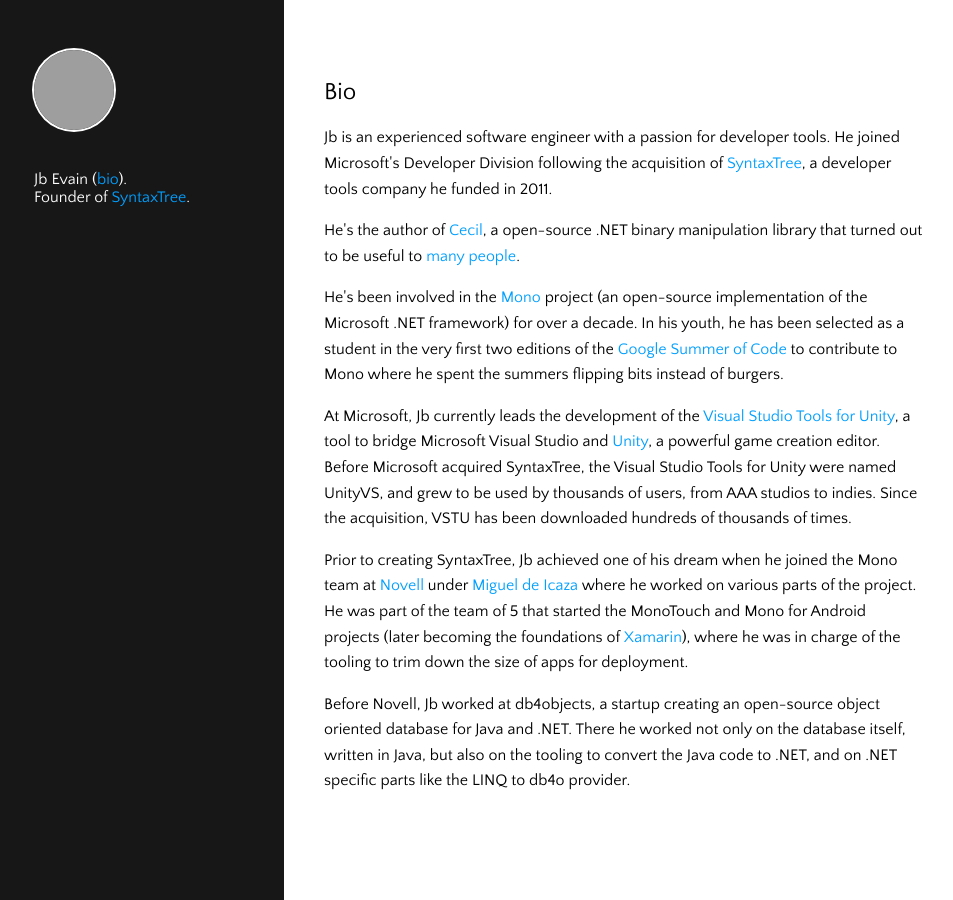
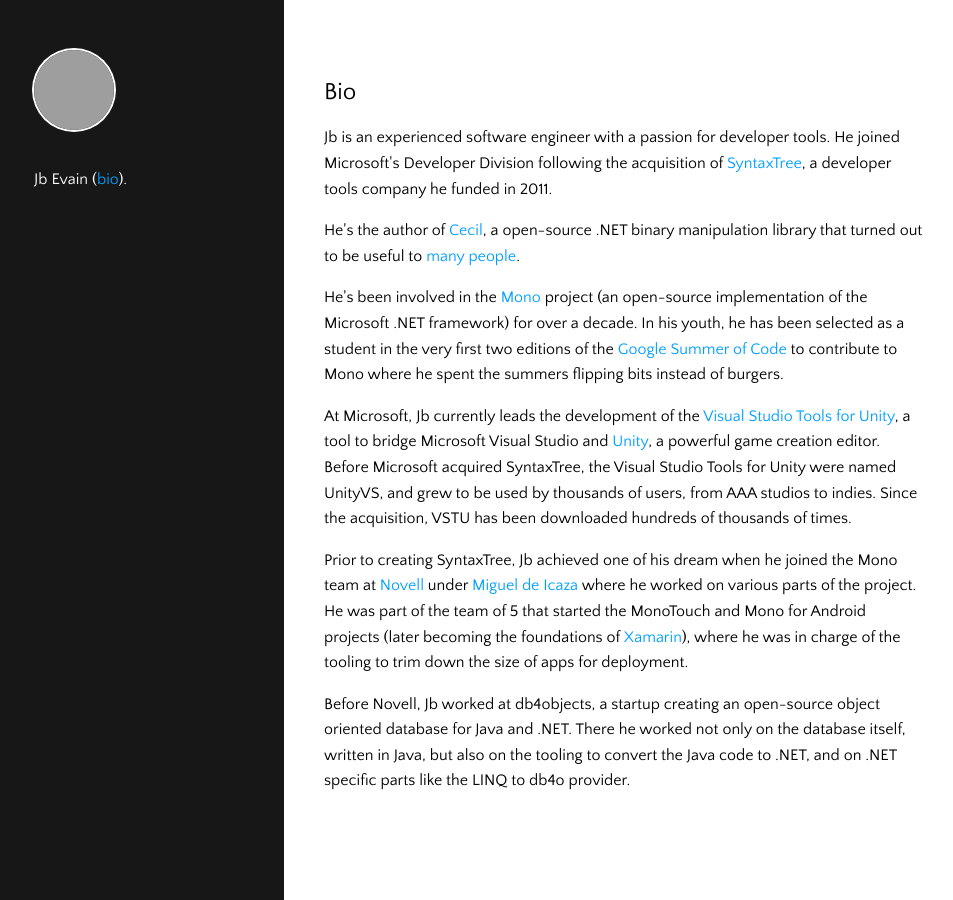
Before and after one commit to jbevain/jbevain.github.com, a Jekyll site: the page built from bio/index.html, in a window 1280 px wide. Shown: the whole page, without its empty margins (16-969 px from the left). Built offline with Jekyll 4.4.1, drawn with Linux system fonts in a browser that asks for light colours; grey boxes are pictures that could not be loaded.

Commit message:
Update asside.html

```diff
--- a/_includes/asside.html
+++ b/_includes/asside.html
@@ -1,7 +1,6 @@
 <aside>
   <p><a href="/"><img id="avatar" src="https://avatars1.githubusercontent.com/u/79284?s=160"></a>
     Jb Evain (<a href="/bio">bio</a>).<br/>
-    Founder of <a href="http://syntaxtree.com">SyntaxTree</a>.<br/>
   </p>
   <hr>
 </aside>
```
